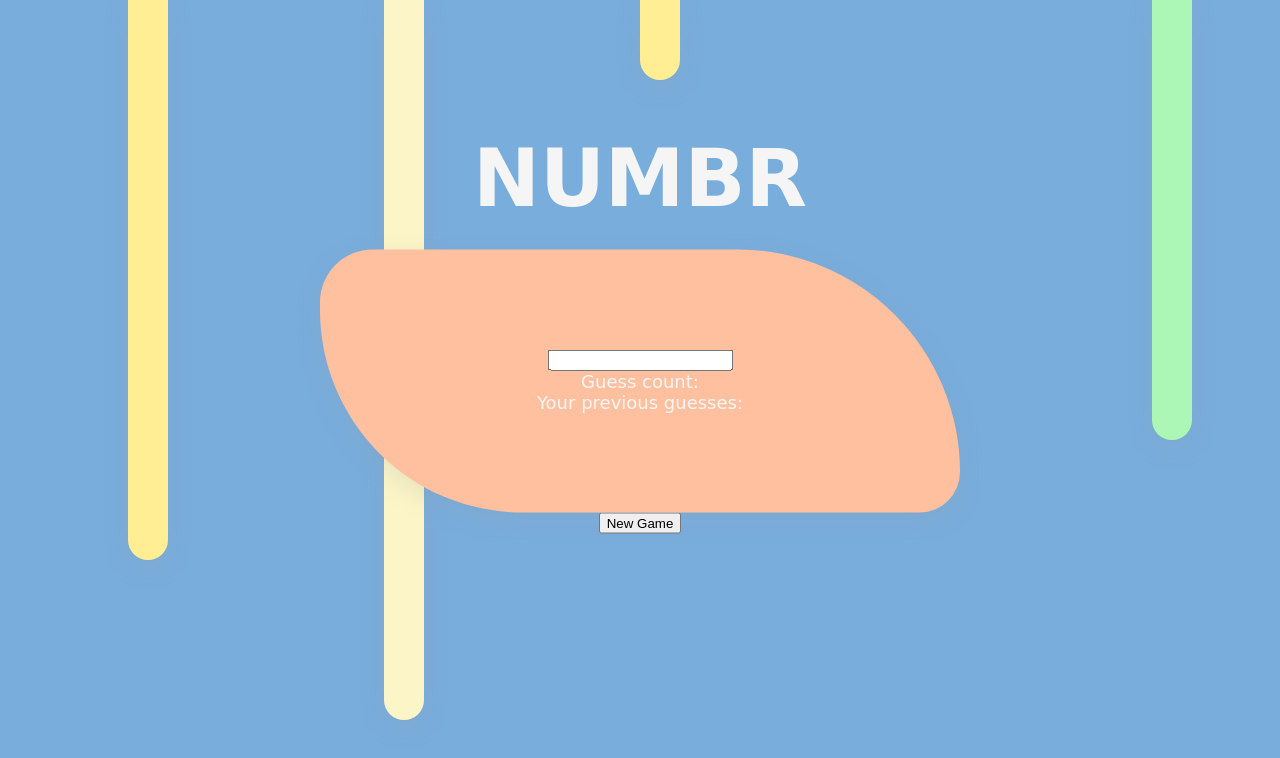
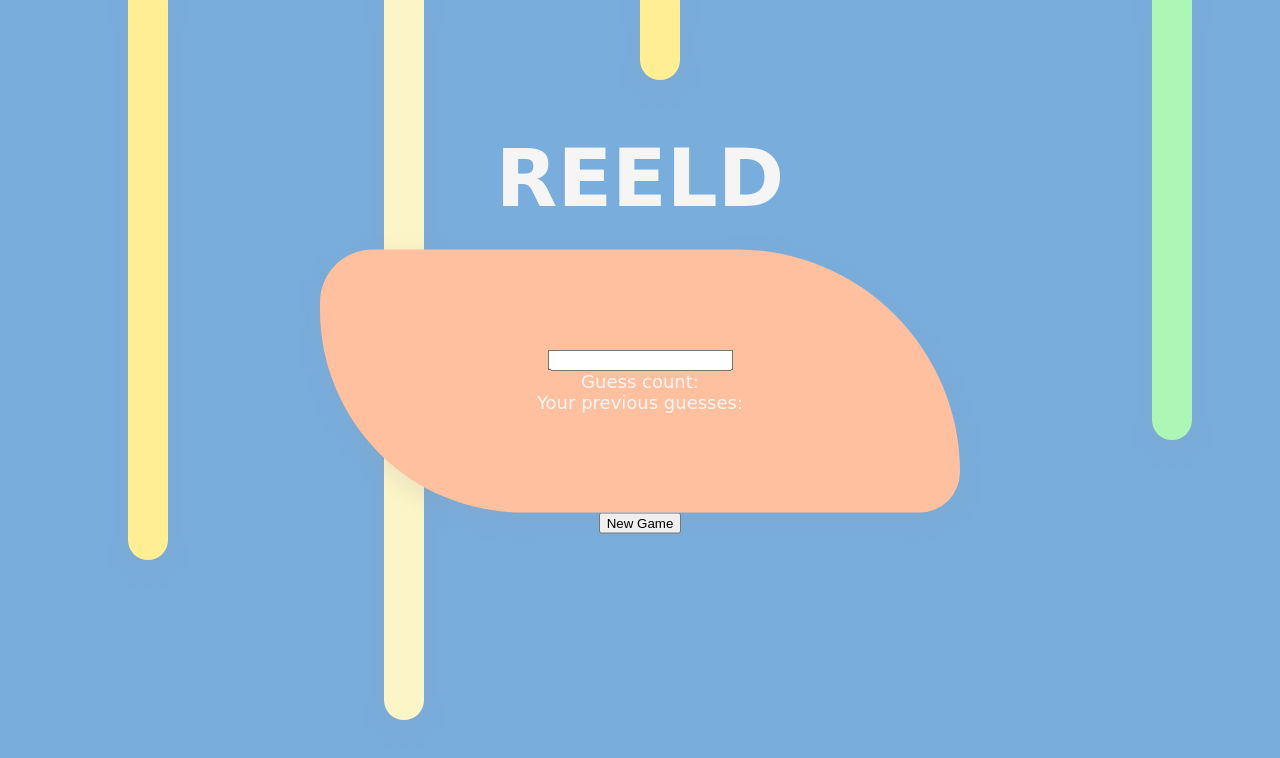
Before and after one commit to TriggerHappyHog/js-number-guesser, a plain HTML site: page index.html in a window 1280 px wide. Drawn offline with Linux system fonts and the light colour scheme; a web font is replaced by a local one.

Commit message:
Summary
Changed title, added private key

```diff
--- a/index.html
+++ b/index.html
@@ -3,12 +3,12 @@
 <head>
     <meta charset="UTF-8">
     <meta name="viewport" content="width=device-width, initial-scale=1.0">
-    <title>NUMBR</title>
+    <title>REELD</title>
     <link rel="stylesheet" href="style.css">
 </head>
 <body>
     <div class="container">
-        <h1>NUMBR</h1>
+        <h1>REELD</h1>
         <div class="container-inner">
             <div id="rangeOutput"></div>
             <input type="text">
--- a/script.js
+++ b/script.js
@@ -4,6 +4,8 @@ let prevGuesses = [];
 
 let low = 1;
 let high = 100;
+
+const key = "5e8d1986";
 
 function updateRange() {
     const rangeOutput = document.getElementById("rangeOutput");
```
